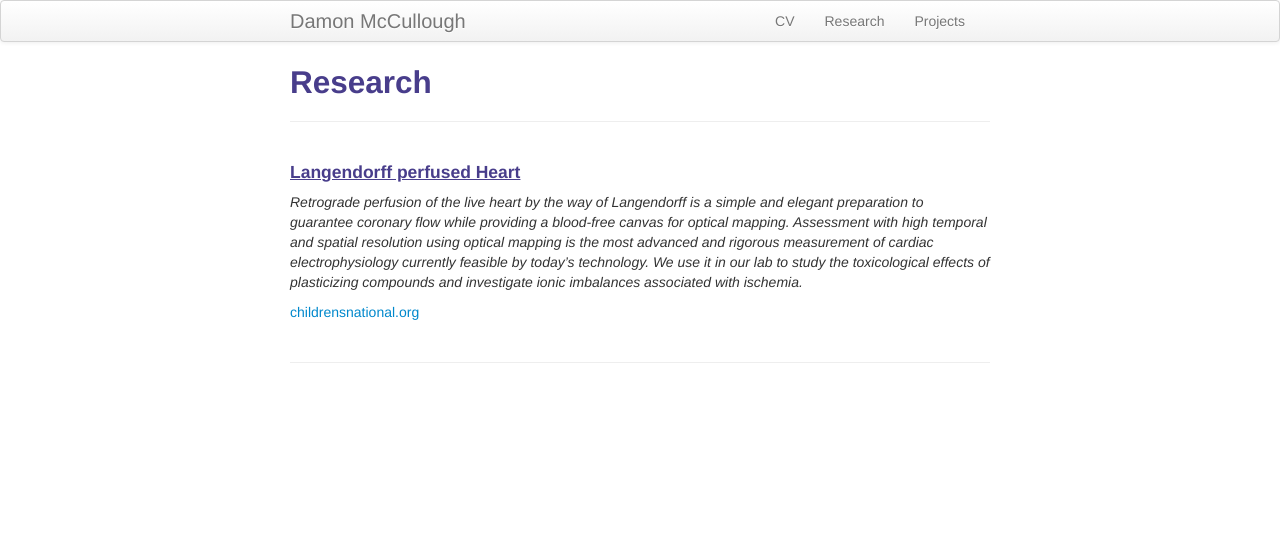
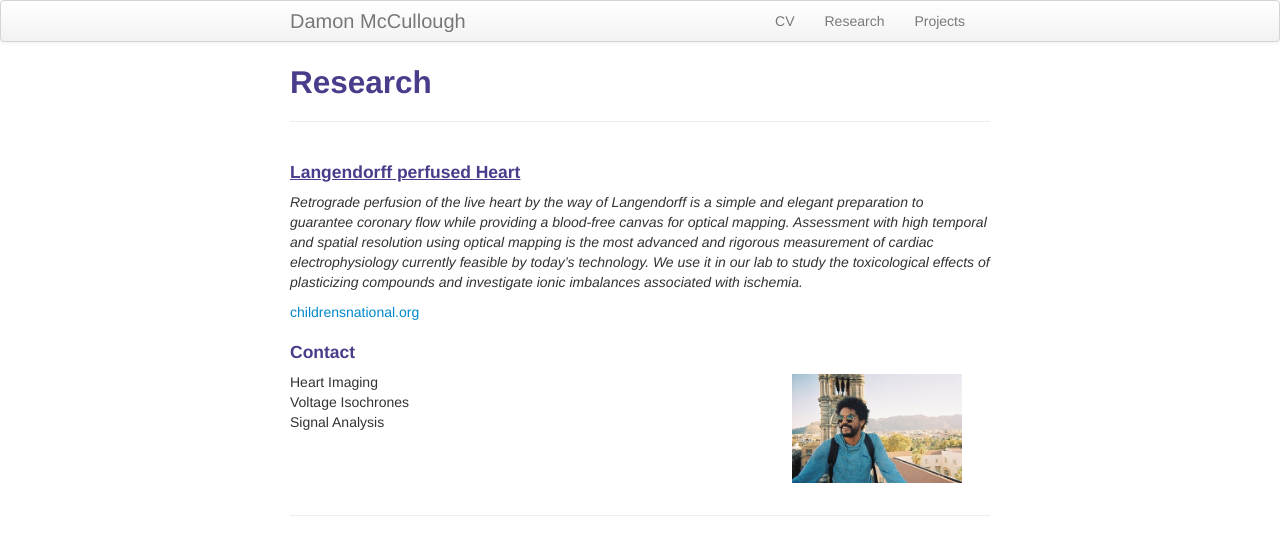
Before and after one commit to damonmcc/damonmcc.github.io, a Jekyll site: the page built from pages/research.md, in a window 1280 px wide. Shown: the top 555 px of the page. Built offline with Jekyll 4.4.1, drawn with Linux system fonts in a browser that asks for light colours.

Commit message:
Changing research

```diff
--- a/pages/research.md
+++ b/pages/research.md
@@ -10,7 +10,23 @@ description: Damon's research
 *Retrograde perfusion of the live heart by the way of Langendorff is a simple and elegant preparation to guarantee coronary flow while providing a blood-free canvas for optical mapping. Assessment with high temporal and spatial resolution using optical mapping is the most advanced and rigorous measurement of cardiac electrophysiology currently feasible by today’s technology. We use it in our lab to study the toxicological effects of plasticizing compounds and investigate ionic imbalances associated with ischemia.*
 
 [childrensnational.org](childrensnational.org)
+<div class="container">
+<h4><a name="contact"></a>Contact</h4>
 
+    <div class="row-fluid">
+        <div class="span5">
+            Heart Imaging<br/>
+            Voltage Isochrones<br/>
+            Signal Analysis<br/>
+        </div>
+
+        <div class="span2">
+        <a href="../assets/headshot.jpg">
+            <img src="../assets/headshot.jpg"
+                  title="headshot" alt="Palermo Cathedral"/></a>
+        </div>
+    </div>
+</div>
 
 <!-- Note: this is how to write a comment in HTML. Everything in here won't show up on your webpage.-->
 
```
